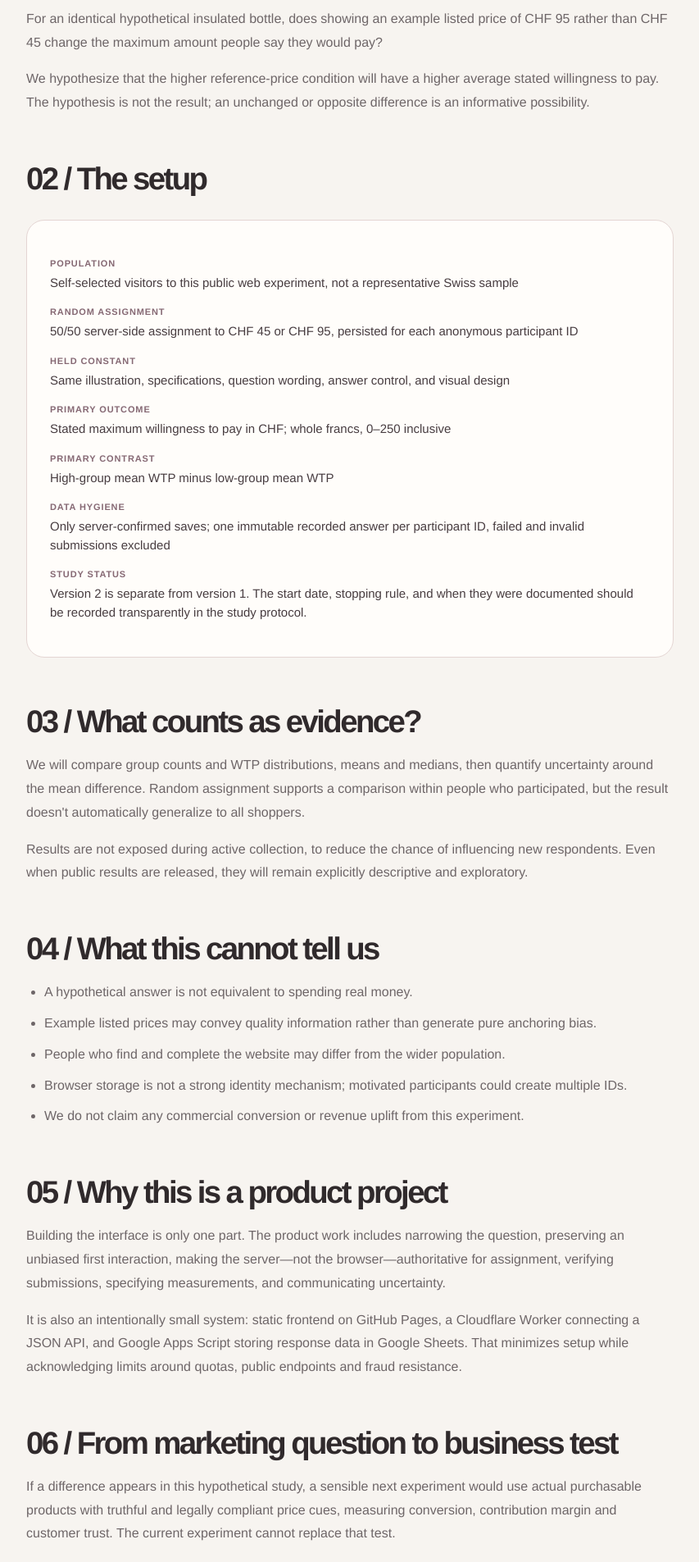
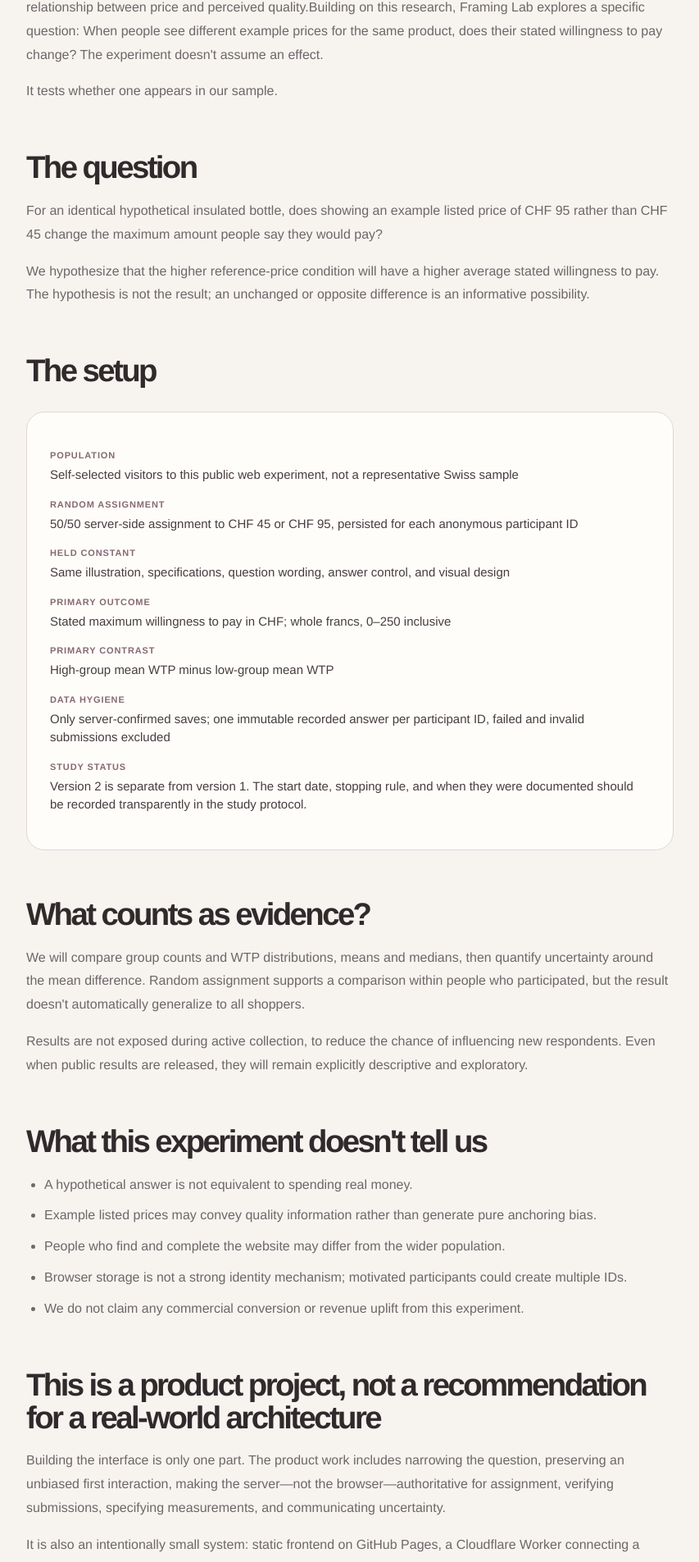
Before and after one commit to madalenasula/framing-lab, a website: page methodology.html in a window 1280 px wide. Shown: the part 609-2514 px from the top of the page at 82% size, without its empty margins (213-1066 px from the left). Drawn offline with Linux system fonts and the light colour scheme.

Commit message:
Revise methodology section for clarity and detail

```diff
--- a/methodology.html
+++ b/methodology.html
@@ -25,12 +25,16 @@
   <header class="header"><a href="./" class="wordmark">framing lab<span class="period">.</span></a><div class="navcenter">EXPERIMENT 001 / METHOD</div><a class="navright" href="results.html">STUDY STATUS</a></header>
   <main class="prose">
     <span class="eyebrow" style="color:#96737e">The thinking behind Framing Lab</span>
-    <h1>Why we built<br><span class="soft">this experiment.</span></h1>
-    <p class="intro">In marketing, the price shown beside a product is more than a number. It might influence expectations, convey quality, or change the way a customer makes a valuation. Framing Lab makes one of those questions testable.</p>
-    <h2>01 / The question</h2>
+    <h1>Why I built<br><span class="soft">this experiment.</span></h1>
+    <p class="intro">Marketing and Consumer Psychology are fascinating! A price is more than a number.<p>
+    <p>It can signal quality, establish a reference point, and influence how consumers evaluate a product.Decades of research in consumer psychology and marketing<p>
+    <p>have examined these relationships. Tversky and Kahneman (1974) demonstrated how numerical anchors influence judgments, while Rao and Monroe (1989) documented the<p>
+    <p>relationship between price and perceived quality.Building on this research, Framing Lab explores a specific question: When people see different example prices for the same product, does their stated willingness to pay change? The experiment doesn't assume an effect.<p>
+    <p>It tests whether one appears in our sample.</p>
+    <h2>The question</h2>
     <p>For an identical hypothetical insulated bottle, does showing an example listed price of CHF 95 rather than CHF 45 change the maximum amount people say they would pay?</p>
     <p>We hypothesize that the higher reference-price condition will have a higher average stated willingness to pay. The hypothesis is not the result; an unchanged or opposite difference is an informative possibility.</p>
-    <h2>02 / The setup</h2>
+    <h2>The setup</h2>
     <dl class="protocol">
       <dt>Population</dt><dd>Self-selected visitors to this public web experiment, not a representative Swiss sample</dd>
       <dt>Random assignment</dt><dd>50/50 server-side assignment to CHF 45 or CHF 95, persisted for each anonymous participant ID</dd>
@@ -40,10 +44,10 @@
       <dt>Data hygiene</dt><dd>Only server-confirmed saves; one immutable recorded answer per participant ID, failed and invalid submissions excluded</dd>
       <dt>Study status</dt><dd>Version 2 is separate from version 1. The start date, stopping rule, and when they were documented should be recorded transparently in the study protocol.</dd>
     </dl>
-    <h2>03 / What counts as evidence?</h2>
+    <h2>What counts as evidence?</h2>
     <p>We will compare group counts and WTP distributions, means and medians, then quantify uncertainty around the mean difference. Random assignment supports a comparison within people who participated, but the result doesn't automatically generalize to all shoppers.</p>
     <p>Results are not exposed during active collection, to reduce the chance of influencing new respondents. Even when public results are released, they will remain explicitly descriptive and exploratory.</p>
-    <h2>04 / What this cannot tell us</h2>
+    <h2>What this experiment doesn't tell us</h2>
     <ul>
       <li>A hypothetical answer is not equivalent to spending real money.</li>
       <li>Example listed prices may convey quality information rather than generate pure anchoring bias.</li>
@@ -51,12 +55,11 @@
       <li>Browser storage is not a strong identity mechanism; motivated participants could create multiple IDs.</li>
       <li>We do not claim any commercial conversion or revenue uplift from this experiment.</li>
     </ul>
-    <h2>05 / Why this is a product project</h2>
+    <h2>This is a product project, not a recommendation for a real-world architecture</h2>
     <p>Building the interface is only one part. The product work includes narrowing the question, preserving an unbiased first interaction, making the server—not the browser—authoritative for assignment, verifying submissions, specifying measurements, and communicating uncertainty.</p>
-    <p>It is also an intentionally small system: static frontend on GitHub Pages, a Cloudflare Worker connecting a JSON API, and Google Apps Script storing response data in Google Sheets. That minimizes setup while acknowledging limits around quotas, public endpoints and fraud resistance.</p>
-    <h2>06 / From marketing question to business test</h2>
-    <p>If a difference appears in this hypothetical study, a sensible next experiment would use actual purchasable products with truthful and legally compliant price cues, measuring conversion, contribution margin and customer trust. The current experiment cannot replace that test.</p>
-    <div class="note"><strong>Study transparency.</strong> This page describes the v2 experiment design, not a claim that a statistically meaningful result already exists. The earlier v1 results are preserved separately and will not be pooled into v2.</div>
+    <p>It is also an intentionally small system: static frontend on GitHub Pages, a Cloudflare Worker connecting a JSON API, and Google Apps Script storing response data in Google Sheets. That minimizes the setup.</p>
+    <h2>From a marketing question to a product test</h2>
+    <p>If we would be working with real-world business data and this test would be part of work with a brand: We would conduct an experiment with purchasable products which would have truthful and legally compliant price cues, measuring conversion, contribution margin and customer trust. The current experiment cannot replace that test. It showcases how a marketing question can be turned into a hypothesis with a testing framework.</p>
     <a class="back" href="results.html">View study status and findings</a>
   </main>
   <footer class="footer"><span>FRAMING LAB / BY MADALENA SULA</span><span>Independent product and consumer-behavior research project</span></footer>
```
